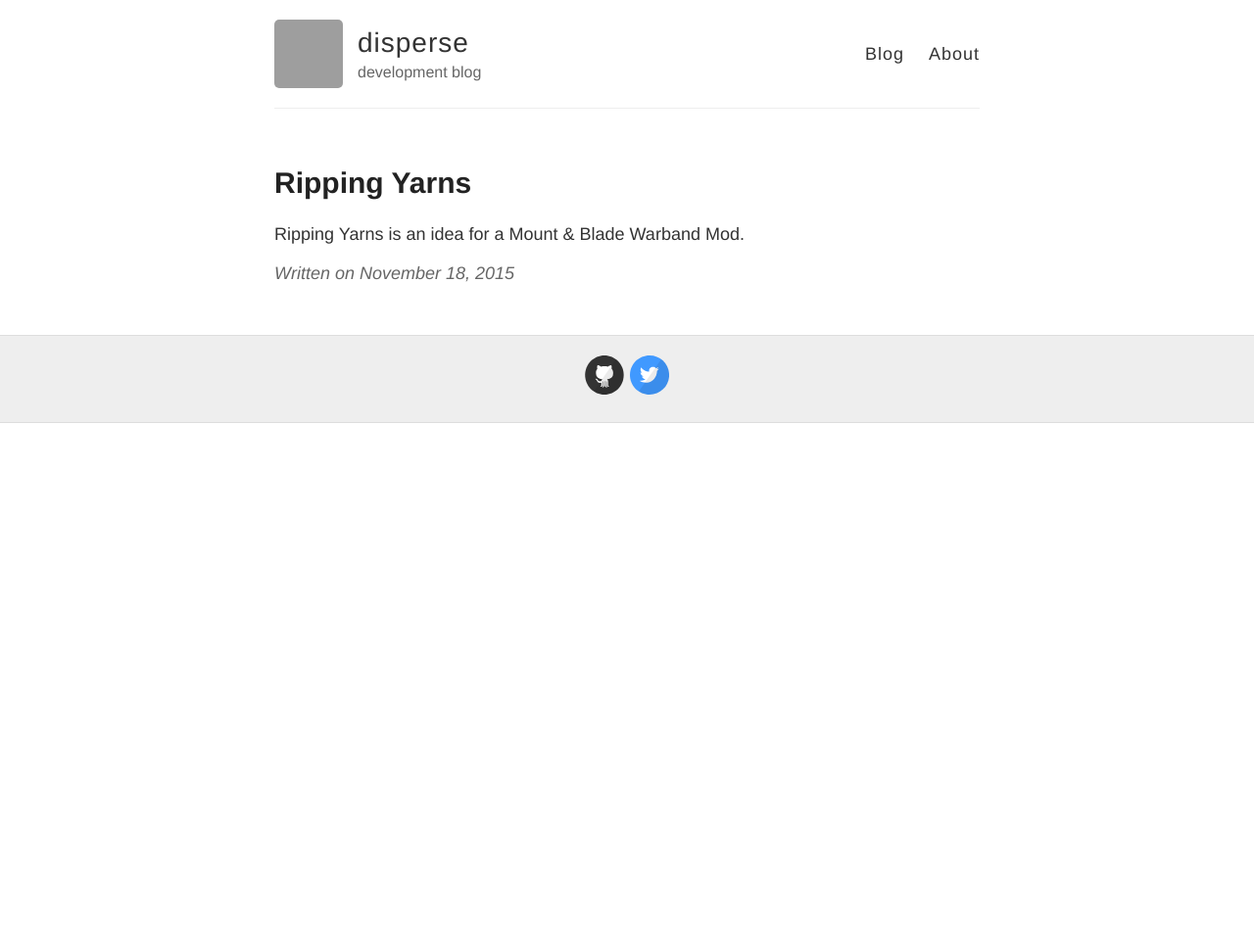
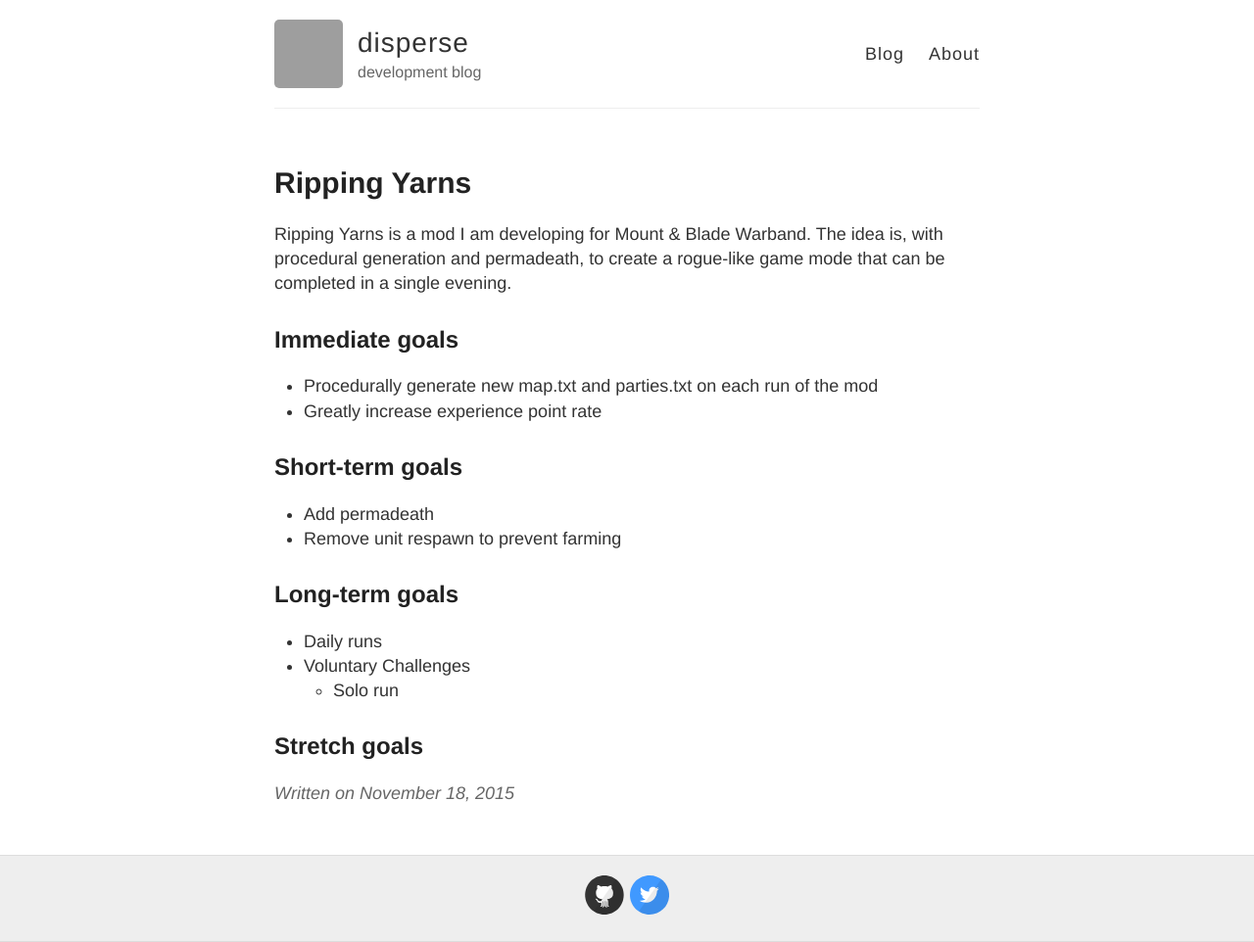
Before and after one commit to disperse/disperse.github.io, a Jekyll site: the page built from _posts/2015-11-18-ripping-yarns.md, in a window 1280 px wide. Shown: the whole page at 98% size. Built offline with Jekyll 4.4.1, drawn with Linux system fonts in a browser that asks for light colours; Markdown is read by kramdown in place of the engine named in the settings; before the commit the page ends 900 px from its top, so only the background shows below that; grey boxes are pictures that could not be loaded.

Commit message:
Updated config and initial post.

```diff
--- a/_config.yml
+++ b/_config.yml
@@ -21,7 +21,7 @@ footer-links:
   email:
   facebook:
   flickr:
-  github: disperse/disperse.github.io
+  github: disperse
   instagram:
   linkedin:
   pinterest:
--- a/_posts/2015-11-18-ripping-yarns.md
+++ b/_posts/2015-11-18-ripping-yarns.md
@@ -3,4 +3,20 @@ layout: post
 title: Ripping Yarns
 ---
 
-Ripping Yarns is an idea for a Mount & Blade Warband Mod.
+Ripping Yarns is a mod I am developing for Mount & Blade Warband. The idea is, with procedural generation and
+permadeath, to create a rogue-like game mode that can be completed in a single evening.
+
+## Immediate goals ##
+- Procedurally generate new map.txt and parties.txt on each run of the mod
+- Greatly increase experience point rate
+
+## Short-term goals ##
+- Add permadeath
+- Remove unit respawn to prevent farming
+
+## Long-term goals ##
+- Daily runs
+- Voluntary Challenges
+  - Solo run
+
+## Stretch goals ##
```
